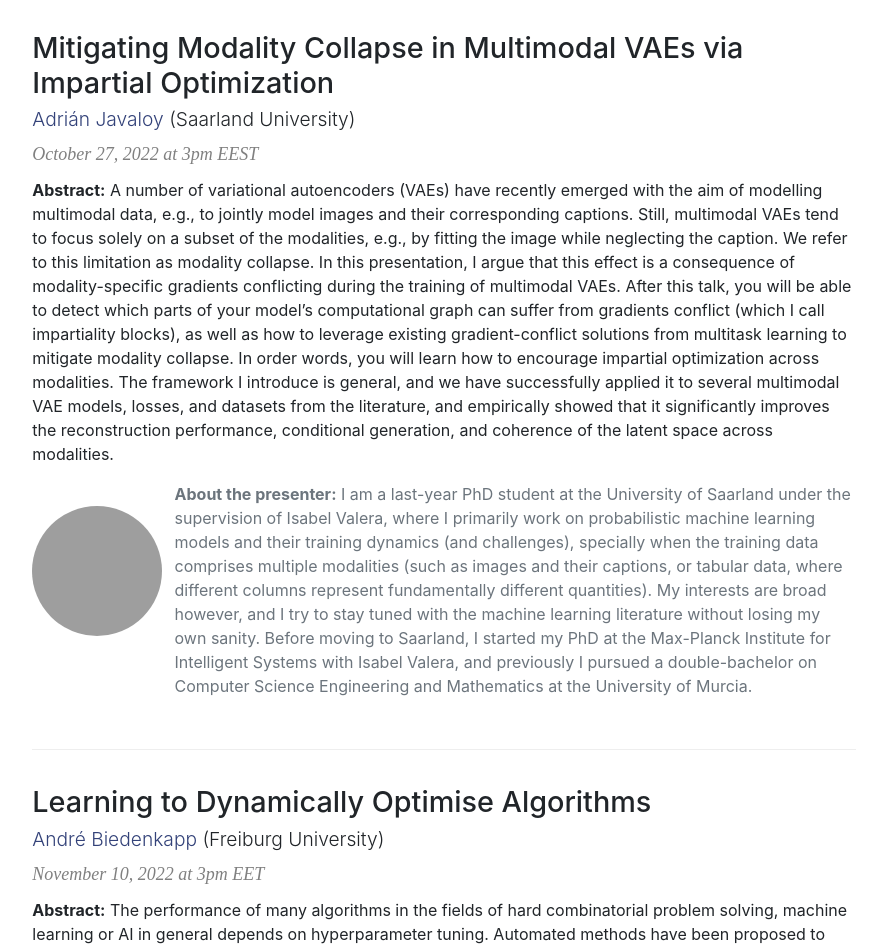
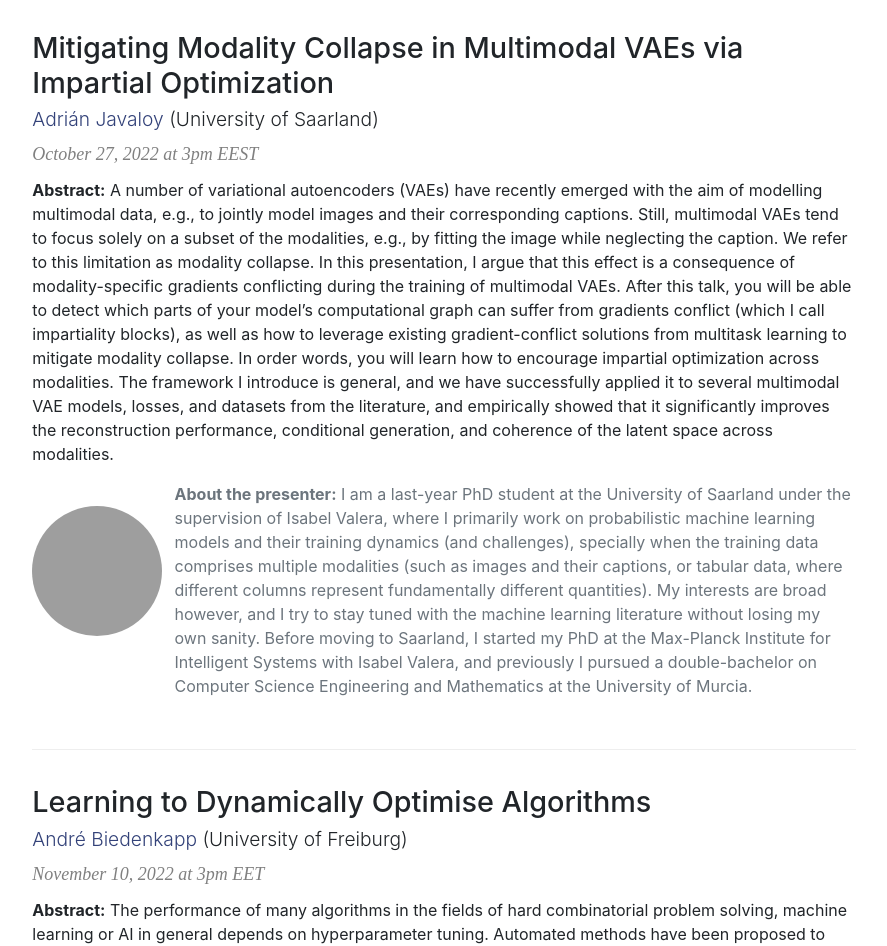
Before and after one commit to AaltoML/apml, a Jekyll site: the page built from index.html, in a window 1280 px wide and 1400 px high, scrolled down 992 px. Shown: the part 153-1099 px from the top of the window, without its empty margins (196-1083 px from the left). Built offline with Jekyll 4.4.1, drawn with Linux system fonts in a browser that asks for light colours.

Commit message:
minor update

```diff
--- a/_data/talks.yml
+++ b/_data/talks.yml
@@ -173,7 +173,7 @@
   title: "Mitigating Modality Collapse in Multimodal VAEs via Impartial Optimization"
   presenter: "Adrián Javaloy"
   url: http://adrian.javaloy.com
-  affiliation: "Saarland University"
+  affiliation: "University of Saarland"
   abstract: "A number of variational autoencoders (VAEs) have recently emerged with the aim of modelling multimodal data, e.g., to jointly model images and their corresponding captions. Still, multimodal VAEs tend to focus solely on a subset of the modalities, e.g., by fitting the image while neglecting the caption. We refer to this limitation as modality collapse. In this presentation, I argue that this effect is a consequence of modality-specific gradients conflicting during the training of multimodal VAEs. After this talk, you will be able to detect which parts of your model's computational graph can suffer from gradients conflict (which I call impartiality blocks), as well as how to leverage existing gradient-conflict solutions from multitask learning to mitigate modality collapse. In order words, you will learn how to encourage impartial optimization across modalities. The framework I introduce is general, and we have successfully applied it to several multimodal VAE models, losses, and datasets from the literature, and empirically showed that it significantly improves the reconstruction performance, conditional generation, and coherence of the latent space across modalities."
   biography: "I am a last-year PhD student at the University of Saarland under the supervision of Isabel Valera, where I primarily work on probabilistic machine learning models and their training dynamics (and challenges), specially when the training data comprises multiple modalities (such as images and their captions, or tabular data, where different columns represent fundamentally different quantities). My interests are broad however, and I try to stay tuned with the machine learning literature without losing my own sanity. Before moving to Saarland, I started my PhD at the Max-Planck Institute for Intelligent Systems with Isabel Valera, and previously I pursued a double-bachelor on Computer Science Engineering and Mathematics at the University of Murcia."
   photo: adrian_javaloy_new
@@ -182,7 +182,7 @@
   title: "Learning to Dynamically Optimise Algorithms"
   presenter: "André Biedenkapp"
   url: https://andrebiedenkapp.github.io
-  affiliation: "Freiburg University"
+  affiliation: "University of Freiburg"
   abstract: "The performance of many algorithms in the fields of hard combinatorial problem solving, machine learning or AI in general depends on hyperparameter tuning. Automated methods have been proposed to alleviate users from the tedious and error-prone task of manually searching for performance-optimized configurations. However, there is still a lot of untapped potential. Existing solution approaches often neglect the non-stationarity of hyperparameters where different hyperparameter values are optimal at different stages of an algorithms run. Taking the non-stationarity into account in the optimization procedure promises much better performances but also poses many new challenges. In this talk we will discuss existing solution approaches to classical hyperparameter optimization and explore ways of tackling the non-stationarity of hyperparameters in particular by means of reinforcement learning."
   biography: "I am a researcher at the University of Freiburg, Germany. My primary research interest is in the field of artificial intelligence, with a focus on automated machine learning and algorithm configuration, i.e., the problem of automatically tuning (machine learning) algorithms to maximize their performance. In particular, I focus on using reinforcement learning to tackle the problem of dynamically configuring algorithms. I completed my bachelor's degree in 2015 and my master's degree in 2017 in computer science at the University of Freiburg. From February 2018 to October 2022, I did my Ph.D. at the University of Freiburg, at the Machine Learning Chair under the supervision of Prof. Dr. Frank Hutter and Prof. Dr. Marius Lindauer (Leibniz University Hannover). In October 2022 I successfully defended my PhD (Dr. rer. nat.) with the topic 'Dynamic Algorithm Configuration by Reinforcement Learning'."
   photo: andre_biedenkapp_2
```
